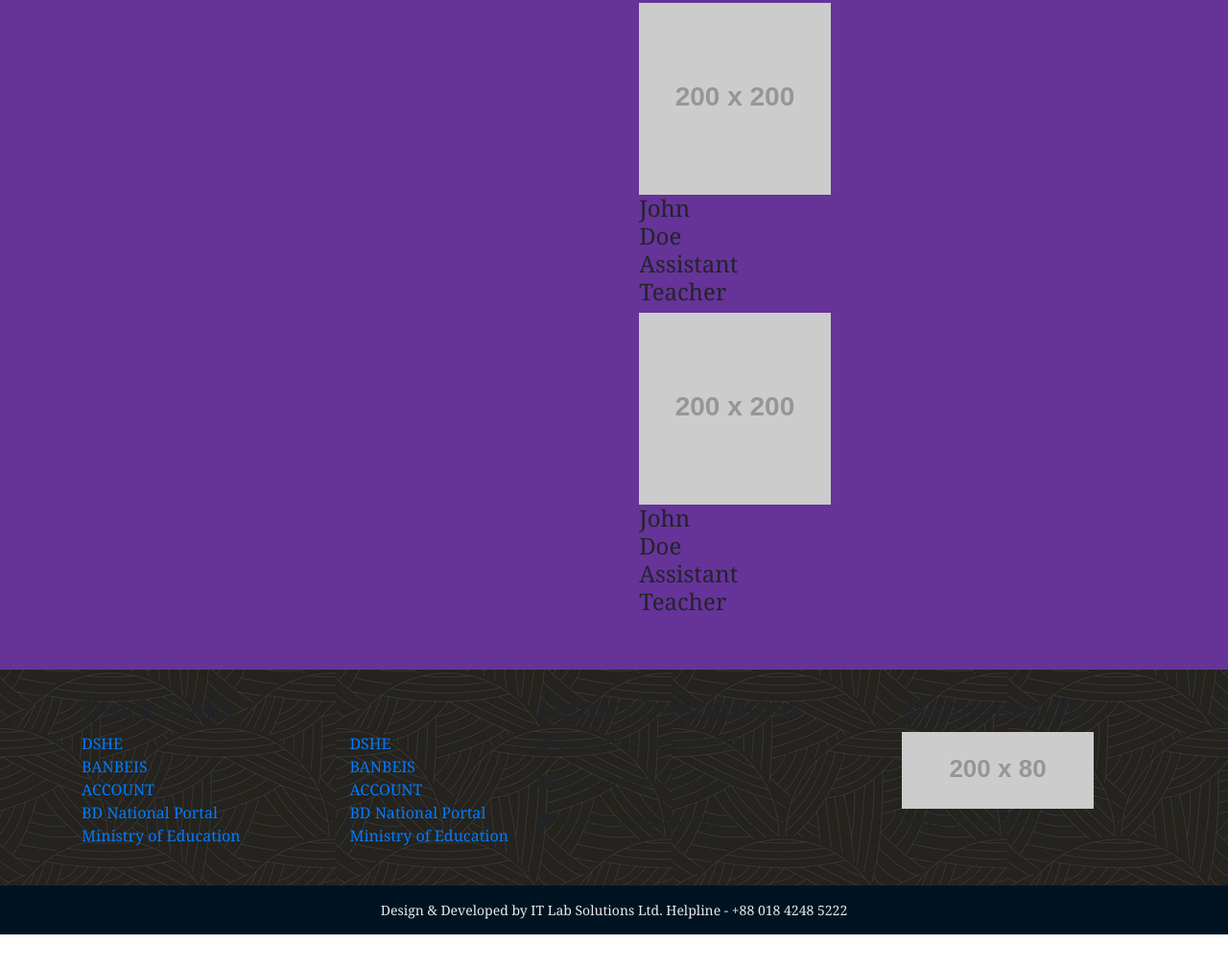
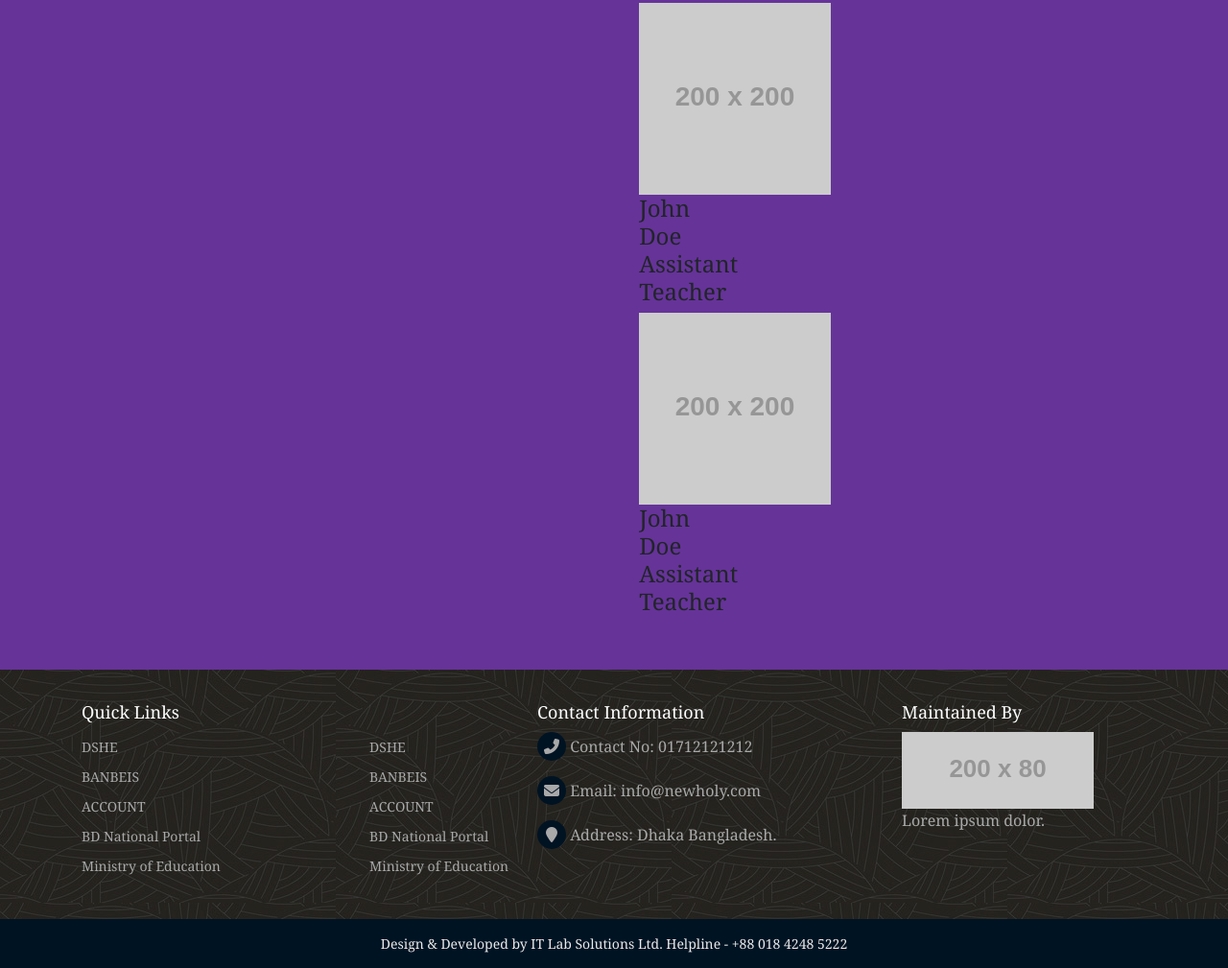
Before and after one commit to rashadulalam/newholy, a website: page index.html in a window 1280 px wide. Shown: the part 1795-2804 px from the top of the page at 96% size. Before the commit the page ends 2769 px from the top, so only its background shows below. Drawn offline with nearby package versions, Linux system fonts and the light colour scheme; placeholder pictures from the web are drawn by us; files whose address does not match are found by name.

Commit message:
Footer widget styles

```diff
--- a/sass/main.scss
+++ b/sass/main.scss
@@ -406,7 +406,36 @@ footer {
         background-image: url('../img/bg2.jpg');
         background-repeat: repeat;
     }
-    // margin-top: 25px;
+    .footer-widget {
+        color: #a9a9a9;
+        .fw-header {
+            color: #fff;
+            font-size: 18px;
+            margin: 10px 0;
+        }
+
+        ul li a {
+            color: #a9a9a9;
+            font-size: 14px;
+            text-decoration: none;
+            padding: 5px 0;
+            display: block;
+            transition: color 0.3s;
+
+            &:hover {
+                color: #CCC;
+            }
+        }
+
+        .fas {
+            background: #001323;
+            height: 30px;
+            width: 30px;
+            line-height: 30px;
+            text-align: center;
+            border-radius: 50%;
+        }
+    }
     .site-copyright {
         background-color: $body-bg3;
         padding: 15px 0;
```
Also changed, not shown: css/main.css, 1 other file.
